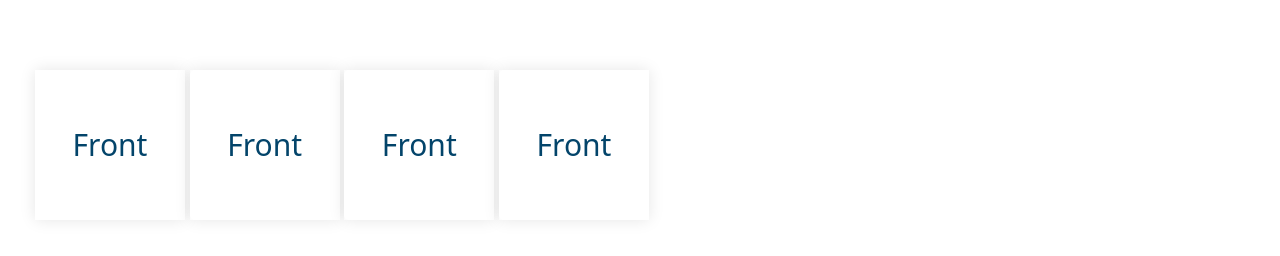
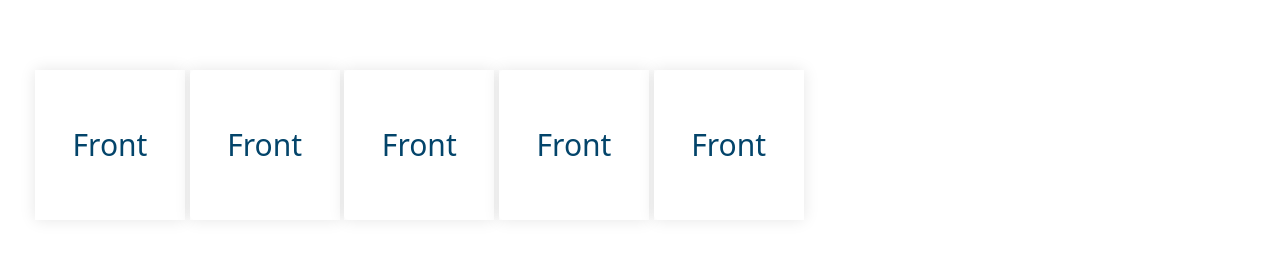
Before and after one commit to 202306-NEA-DZ-FEW/movie-project-cinephiles, a Next.js app: page / in a window 1280 px wide. Shown: the part 230-486 px from the top of the page. Built offline with nearby package versions, Linux system fonts and the light colour scheme.

Commit message:
feat(card component): create animated flip card component

```diff
--- a/src/pages/index.js
+++ b/src/pages/index.js
@@ -46,6 +46,9 @@ export default function Home() {
         <Grid item xs={9} sm={3} md={1.45}>
           <Card />
         </Grid>
+        <Grid item xs={9} sm={3} md={1.45}>
+          <Card />
+        </Grid>
       </Grid>
     </main>
   )
```
